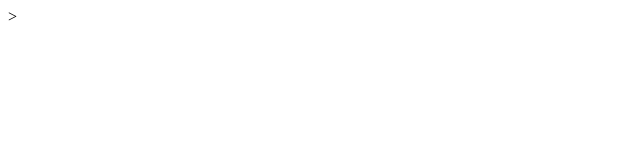
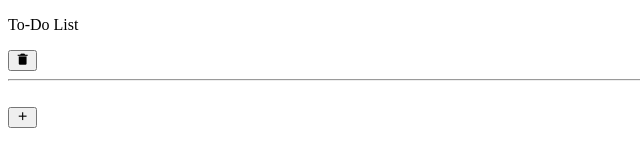
Before and after one commit to Bueno-Italo/todoList, a plain HTML site: page index.html in a window 1280 px wide. Shown: the whole page, without its empty margins (0-640 px from the left). Drawn offline with nearby package versions, Linux system fonts and the light colour scheme.

Commit message:
Estrutura HTML

```diff
--- a/index.html
+++ b/index.html
@@ -1,11 +1,27 @@
-><!DOCTYPE html>
+<!DOCTYPE html>
 <html lang="pt-br">
 <head>
     <meta charset="UTF-8">
     <meta name="viewport" content="width=device-width, initial-scale=1.0">
     <title>todoList</title>
+    <link rel="stylesheet" href="style.css">
+    <link href='https://unpkg.com/boxicons@2.1.4/css/boxicons.min.css' rel='stylesheet'>
 </head>
 <body>
+    <div class="to-do">
+        <div class="header">
+            <p>To-Do List</p>
+            <button><i class='bx bxs-trash-alt'></i></button>
+        </div>
 
+        <hr/>
+        <br/>
+        <div class="divInsert">
+            <imput class="textInsert" type="text"/>
+            <button><i class="bx bx-plus"></i></button>
+        </div>
+        <ul></ul>
+    </div>
+    <script src="script.js"></script>
 </body>
 </html>
```
